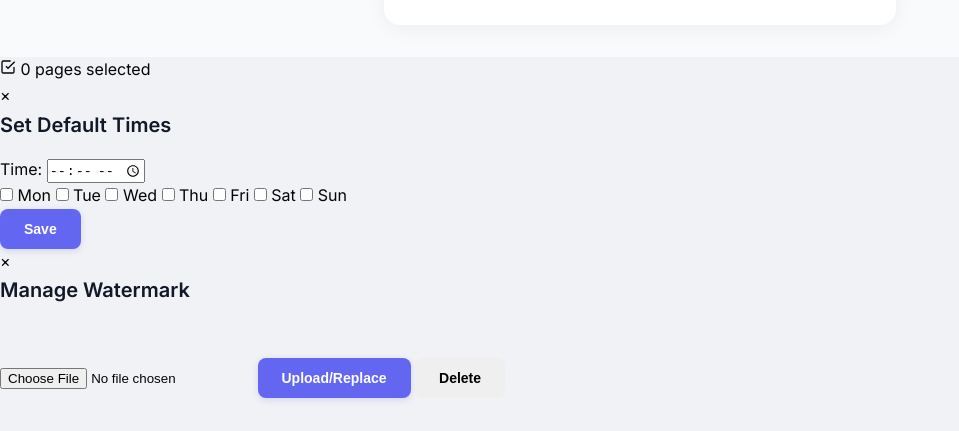
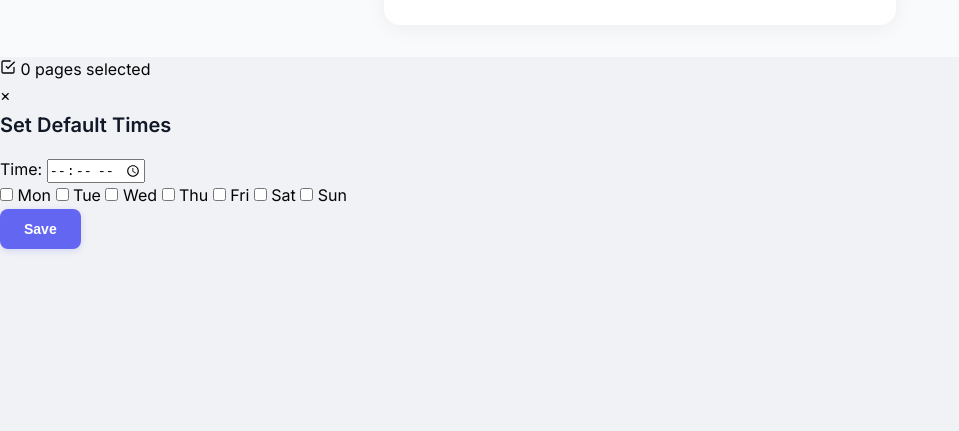
Before and after one commit to FemmeBoss/scheduler-hybrid-overlay, a website with bundled scripts: page index.html in a window 1280 px wide. Shown: the part 814-1245 px from the top of the page, without its empty margins (0-959 px from the left). After the commit the page ends 1095 px from the top, so only its background shows below. Built offline with nearby package versions, Linux system fonts and the light colour scheme; no server answers; files whose address does not match are found by name.

Commit message:
Fix watermark modal: use correct class for popup modal behavior (watermark-modal)

```diff
--- a/index.html
+++ b/index.html
@@ -114,7 +114,7 @@
   </div>
 
   <!-- 🔧 Watermark Modal -->
-  <div id="watermarkModal" class="modal">
+  <div id="watermarkModal" class="watermark-modal">
     <div class="modal-content">
       <span id="closeWatermarkModal" class="close">&times;</span>
       <h2>Manage Watermark</h2>
```
